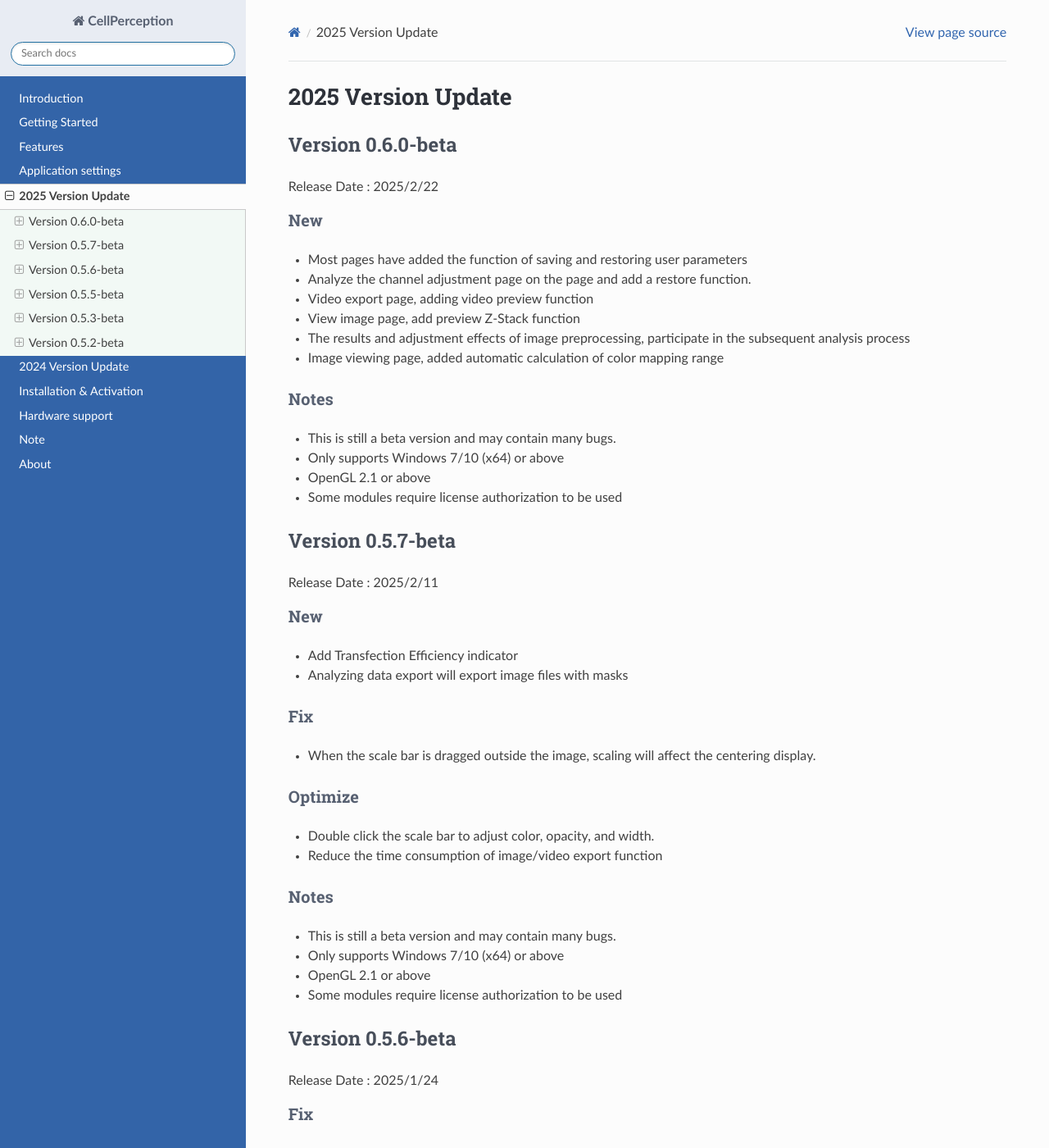
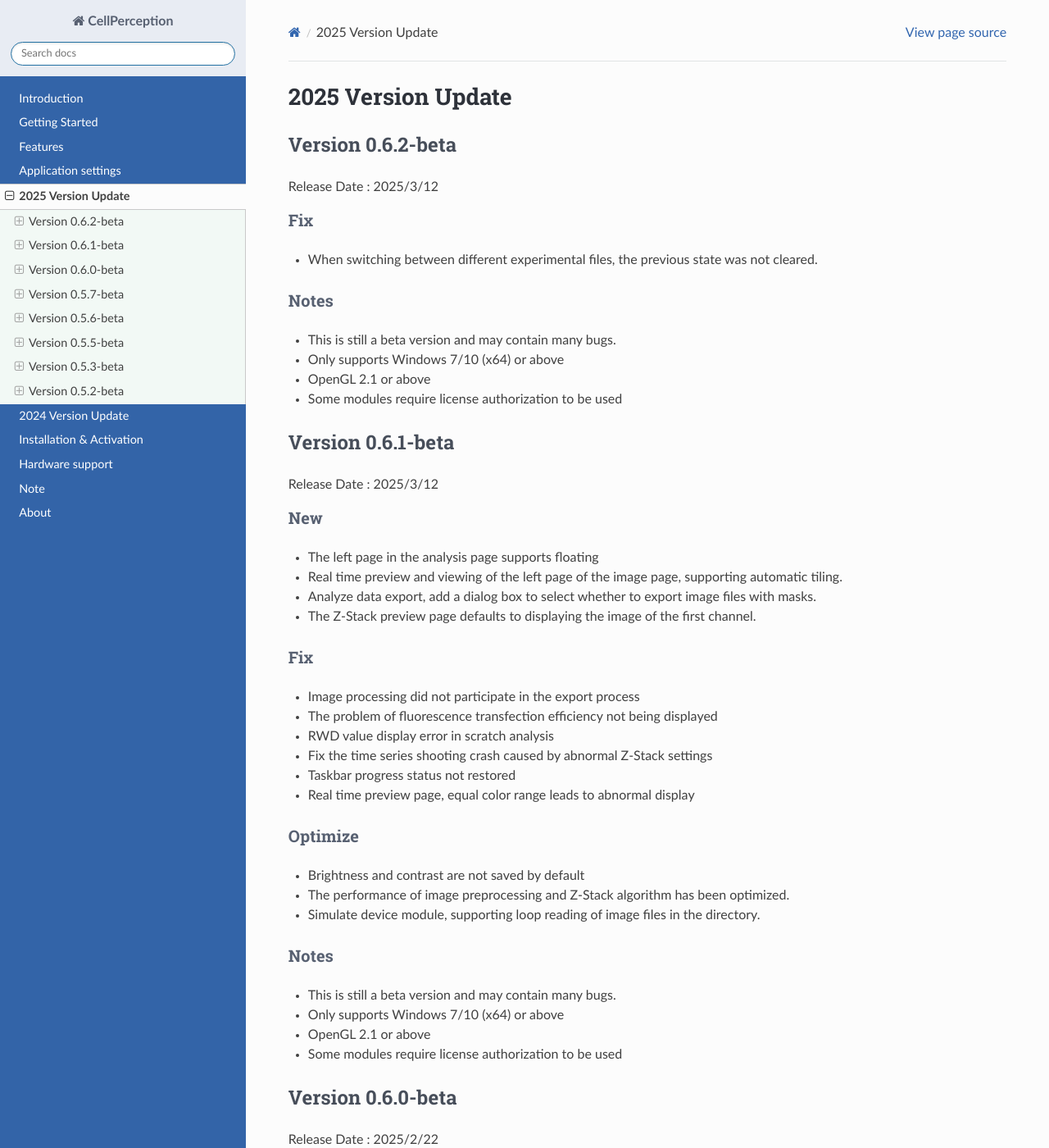
Before and after one commit to yangtong93/living-cell-docs, a Sphinx documentation site: the page built from source/user_guide/upgrade2025.md, in a window 1280 px wide and 1400 px high. Shown: the whole window at 82% size. Built offline with Sphinx 7.4.7 and the Read the Docs theme 3.1.0, drawn with Linux system fonts in a browser that asks for light colours; pages that are not in the unit, such as notebooks, are missing from menus.

Commit message:
feature: 0.6.1-beta and 0.6.2-beta

```diff
--- a/source/user_guide/upgrade2025.md
+++ b/source/user_guide/upgrade2025.md
@@ -1,4 +1,48 @@
 # 2025 Version Update
+
+## Version 0.6.2-beta
+
+Release Date : 2025/3/12
+
+### Fix
+* When switching between different experimental files, the previous state was not cleared.
+
+### Notes
+* This is still a beta version and may contain many bugs.
+* Only supports Windows 7/10 (x64) or above
+* OpenGL 2.1 or above
+* Some modules require license authorization to be used
+
+## Version 0.6.1-beta
+
+Release Date : 2025/3/12
+
+### New
+* The left page in the analysis page supports floating
+* Real time preview and viewing of the left page of the image page, supporting automatic tiling.
+* Analyze data export, add a dialog box to select whether to export image files with masks.
+* The Z-Stack preview page defaults to displaying the image of the first channel.
+
+### Fix
+* Image processing did not participate in the export process
+* The problem of fluorescence transfection efficiency not being displayed
+* RWD value display error in scratch analysis
+* Fix the time series shooting crash caused by abnormal Z-Stack settings
+* Taskbar progress status not restored
+* Real time preview page, equal color range leads to abnormal display
+
+### Optimize
+* Brightness and contrast are not saved by default
+* The performance of image preprocessing and Z-Stack algorithm has been optimized.
+* Simulate device module, supporting loop reading of image files in the directory.
+
+
+### Notes
+* This is still a beta version and may contain many bugs.
+* Only supports Windows 7/10 (x64) or above
+* OpenGL 2.1 or above
+* Some modules require license authorization to be used
+
 
 ## Version 0.6.0-beta
 
```
Also changed, not shown: 1 other file.
